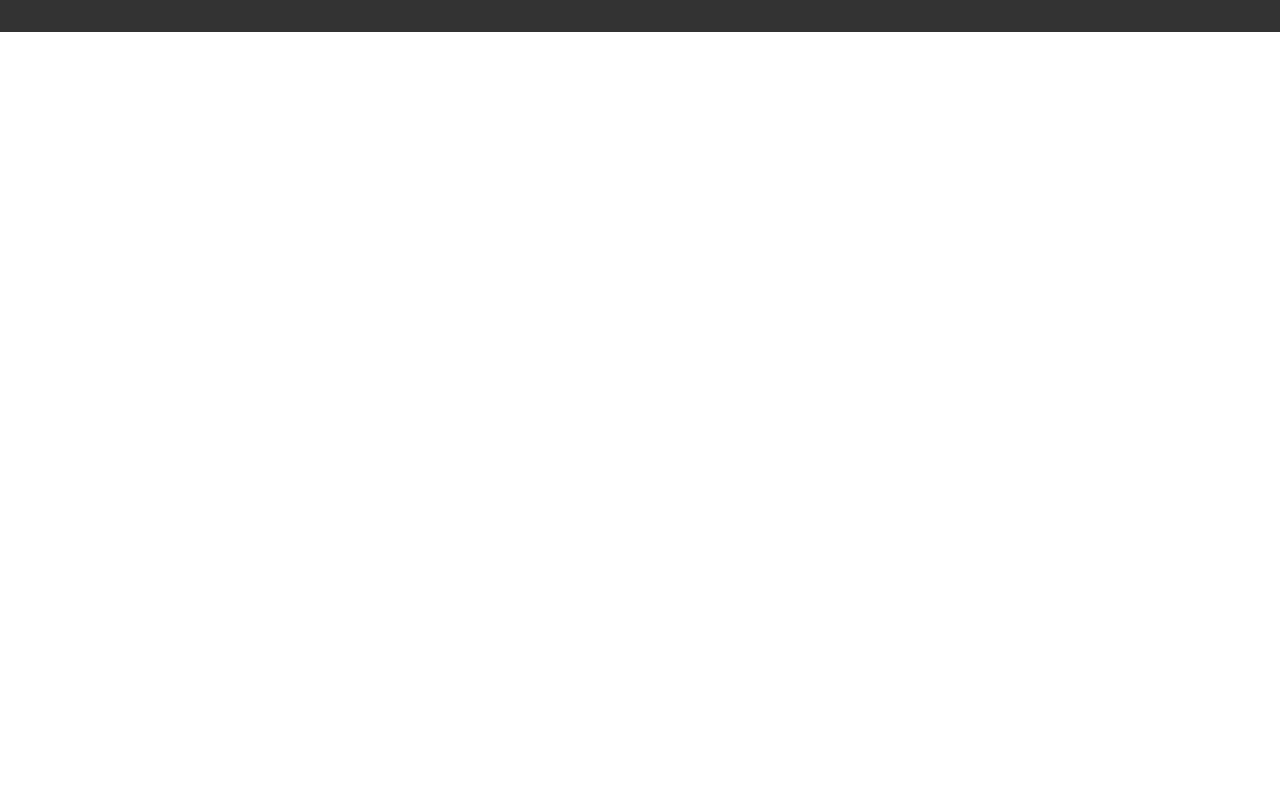
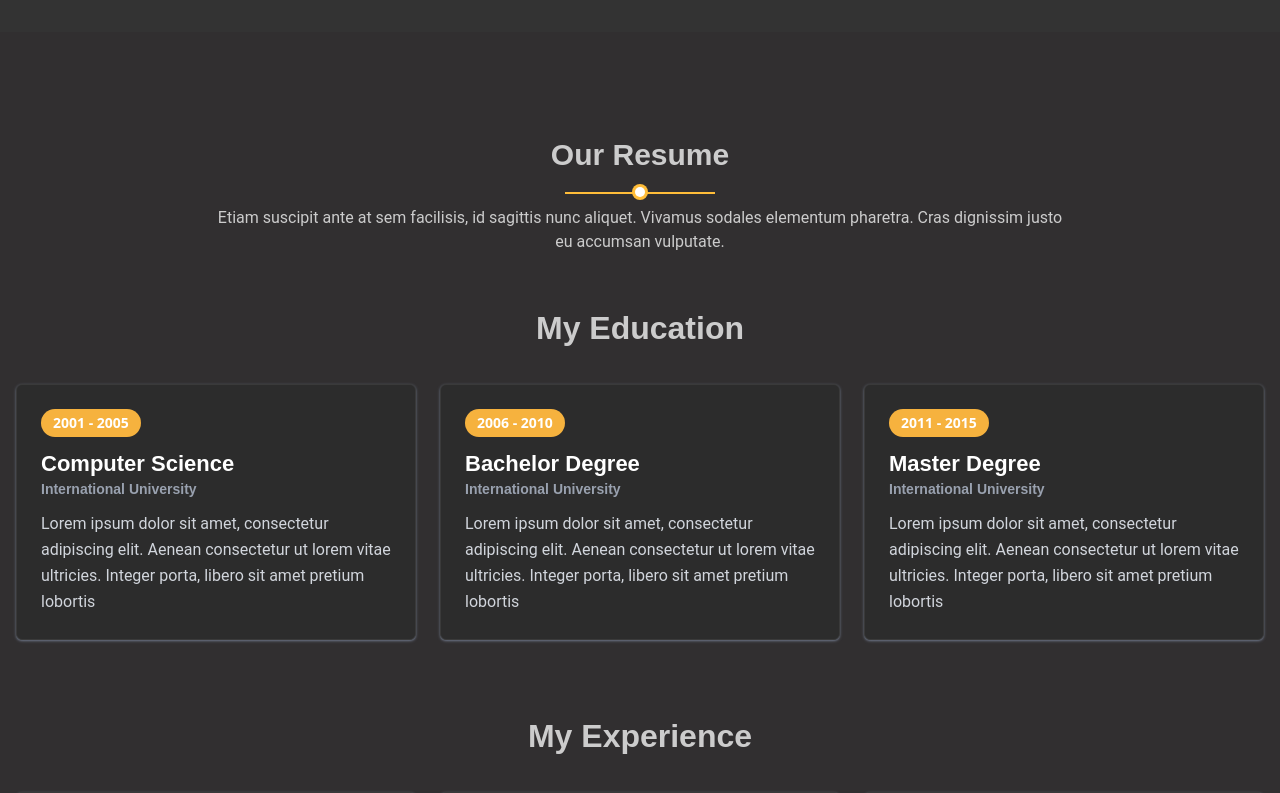
Before and after one commit to Saiful10400/Desh-it-job-task, a React (Vite) app: page / in a window 1280 px wide. Shown: the part 2540-3333 px from the top of the page. Before the commit the page ends 2572 px from the top, so only its background shows below. Built offline with nearby package versions, Linux system fonts and the light colour scheme.

Commit message:
resume section is now responsive.

```diff
--- a/src/components/Resume.tsx
+++ b/src/components/Resume.tsx
@@ -51,11 +51,11 @@ const Resume = () => {
     const tittle = "Our Resume"
     const heading = "Etiam suscipit ante at sem facilisis, id sagittis nunc aliquet. Vivamus sodales elementum pharetra. Cras dignissim justo eu accumsan vulputate."
     return (
-        <div className="bg-[#312f30]">
+        <div className="bg-[#312f30] pb-[40px] md:pb-[100px] pt-[40px] md:pt-[100px]">
             <SectionTittle tittle={tittle} heading={heading} />
             <CenterAlign>
                 <ResumeSection data={EducaitonDemoData} tittle="My Education" />
-                <ResumeSection className="mt-[72px] pb-[100px]" data={ExperienceDemoData} tittle="My Experience" />
+                <ResumeSection className="mt-[72px]" data={ExperienceDemoData} tittle="My Experience" />
             </CenterAlign>
         </div>
     );
--- a/src/components/sub-components/ResumeSection.tsx
+++ b/src/components/sub-components/ResumeSection.tsx
@@ -6,7 +6,7 @@ const ResumeSection = ({ tittle, data, className }: {className?:string, tittle:
     return (
         <div className={className}>
             <h1 className="text-center text-[32px] poppins-bold text-[#ccc] mb-[32px]">{tittle}</h1>
-            <div className="grid grid-cols-3 gap-[24px]">
+            <div className="grid grid-cols-1 md:grid-cols-2 lg:grid-cols-3 gap-[24px]">
                 {data?.map((item, key) => <ResumeCard data={item} key={key} />)}
             </div>
         </div>
--- a/src/page/Home.tsx
+++ b/src/page/Home.tsx
@@ -13,7 +13,7 @@ const Home = () => {
             <Cover />
             <AboutMe />
             <Service />
-            {/* <Resume /> */}
+            <Resume />
         </div>
     );
 };
```
